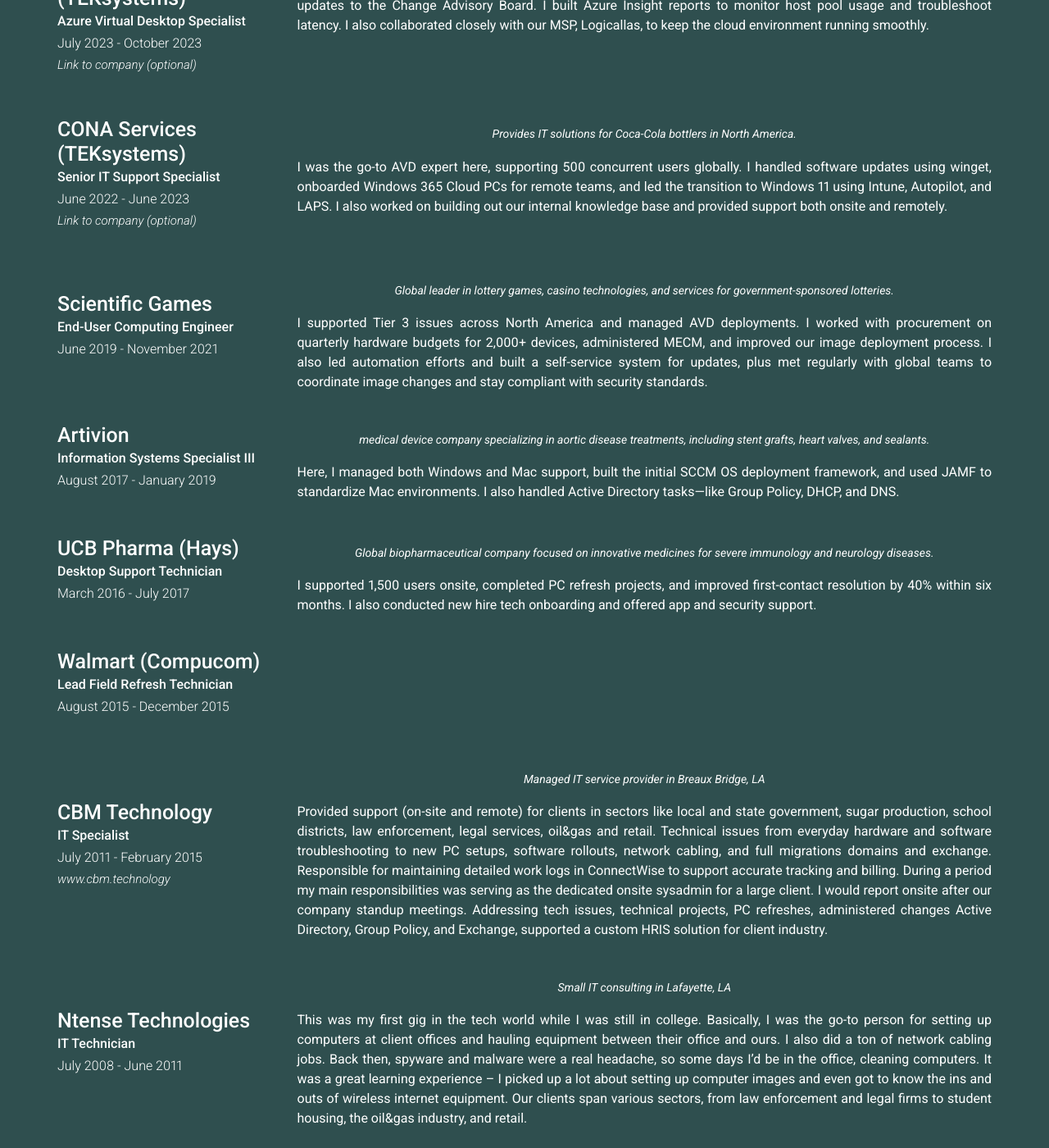
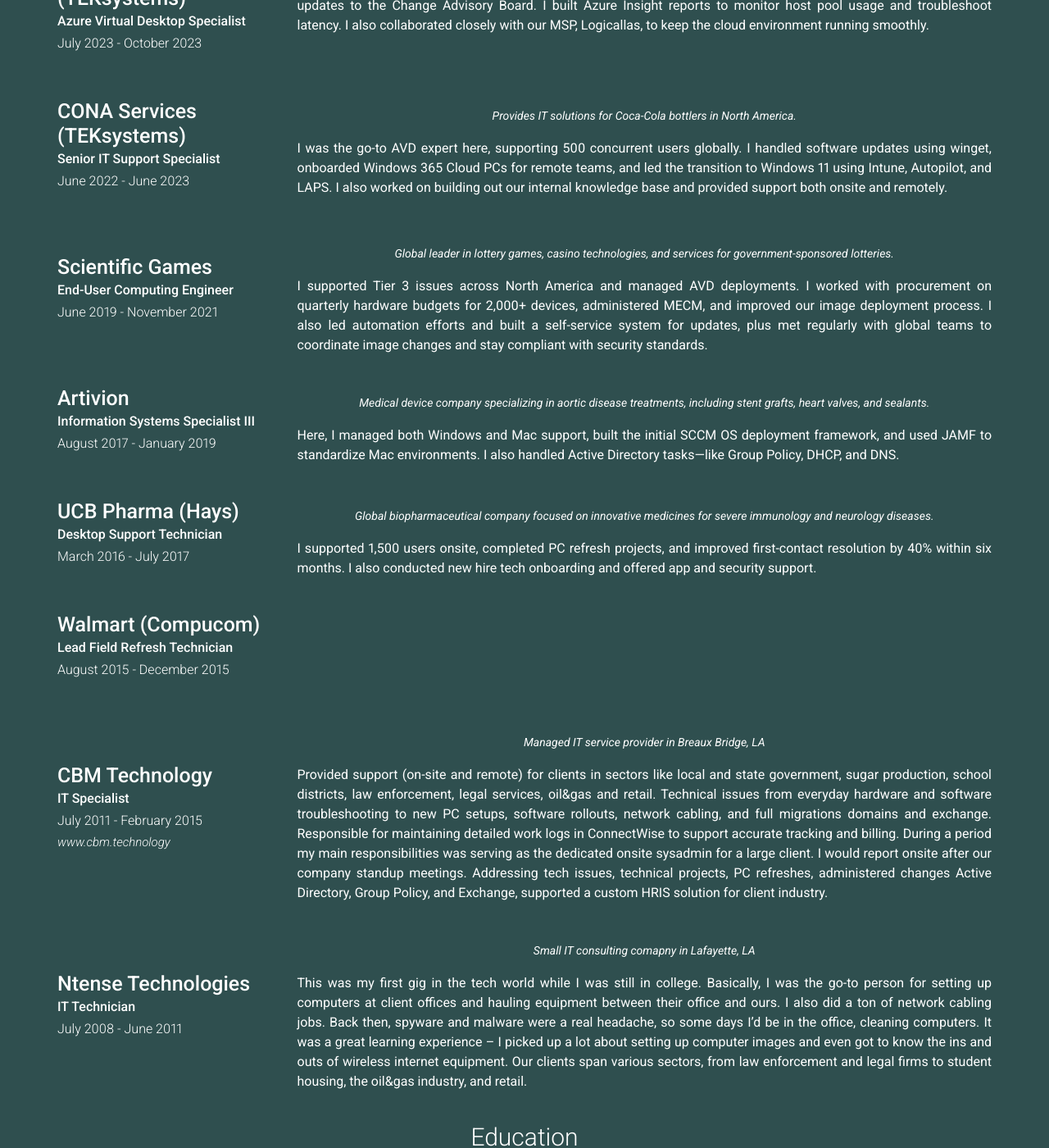
Before and after one commit to dane-gauthier/danegauthier.github.io, a Jekyll site: the page built from index.md, in a window 1280 px wide and 1400 px high, scrolled down 1422 px. Shown: the whole window at 82% size. Built offline with Jekyll 4.4.1, drawn with Linux system fonts in a browser that asks for light colours; nearby versions of some CDN libraries; some of the changed text lies outside the part shown.

Commit message:
Edits to brief comany overview section

```diff
--- a/_config.yml
+++ b/_config.yml
@@ -64,7 +64,7 @@
         title: Fisher & Phillips (CDW)
         sub_title: Refresh Technical
         caption: May 2024 - Aug 2024
-        link: Link to company (optional)
+        link:
         quote: >
           National law firm specializing in labor and employment law for employers
         description: | # this will include new lines to allow paragraphs
@@ -85,7 +85,7 @@
         title: Thyssenkrupp Materials (TEKsystems)
         sub_title: Azure Virtual Desktop Specialist
         caption: July 2023 - October 2023
-        link: Link to company (optional)
+        link:
         quote: >
            Global supplier of materials for the manufacturing and construction industries
         description: | # this will include new lines to allow paragraphs
@@ -96,7 +96,7 @@
         title: CONA Services (TEKsystems)
         sub_title: Senior IT Support Specialist
         caption: June 2022 - June 2023
-        link: Link to company (optional)
+        link:
         quote: >
           Provides IT solutions for Coca-Cola bottlers in North America.
         description: | # this will include new lines to allow paragraphs
@@ -120,7 +120,7 @@
         caption: August 2017 - January 2019
         link:
         quote: >
-          medical device company specializing in aortic disease treatments, including stent grafts, heart valves, and sealants.
+          Medical device company specializing in aortic disease treatments, including stent grafts, heart valves, and sealants.
         description: | # this will include new lines to allow paragraphs
           Here, I managed both Windows and Mac support, built the initial SCCM OS deployment framework, and used JAMF to standardize Mac environments.
           I also handled Active Directory tasks—like Group Policy, DHCP, and DNS.
@@ -162,7 +162,7 @@
         caption: July 2008 - June 2011
         link:
         quote: >
-          Small  IT consulting in Lafayette, LA
+          Small  IT consulting comapny in Lafayette, LA
         description: | # this will include new lines to allow paragraphs
           This was my first gig in the tech world while I was still in college. Basically, I was the go-to person for setting up computers at client offices and hauling equipment between their office and ours.
           I also did a ton of network cabling jobs. Back then, spyware and malware were a real headache, so some days I'd be in the office, cleaning computers.
```
